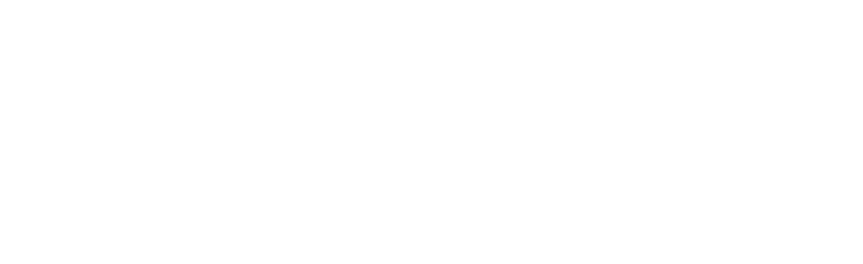
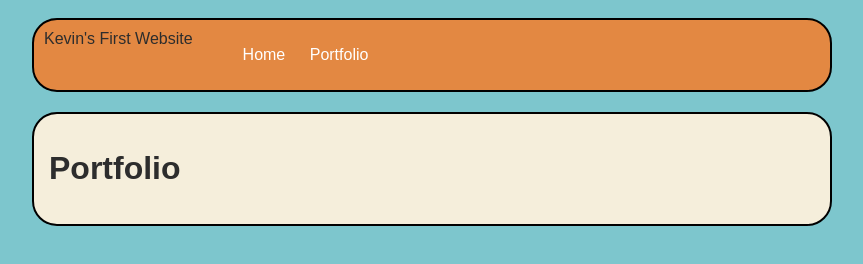
Before and after one commit to kevinklein09/Kevin-Klein.github.io, a plain HTML site: page portfolio.html in a window 1280 px wide. Shown: the whole page, without its empty margins (208-1071 px from the left). Drawn offline with Linux system fonts and the light colour scheme.

Commit message:
first commit

```diff
--- a/portfolio.html
+++ b/portfolio.html
@@ -1,11 +1,112 @@
 <!DOCTYPE HTML>
 <html>
     <head>
+        <title>Kevin Doody Klein</title>
+                    <style type="text/css">
+            body {
+                background: rgb(125, 198, 205);
+                color: rgb(45, 45, 45);
+                padding: 10px;
+                font-family: arial;
+            }
+            #all-contents {
+                max-width: 800px;
+                margin: auto;
+            }
+
+            /* navigation menu */
+            nav {
+                background: rgb(227, 136, 66);
+                margin: 0 auto;
+                margin-bottom: 20px;
+                display: flex;
+                padding: 10px;
+                border: 2px solid rgb(0, 0, 0);
+                border-radius: 25px;
+            }
+            nav h1 {
+                display: flex;
+                align-items: center;
+                color: rgb(255, 255, 255);
+                flex: 1;
+                margin: 0;
+            }
+            nav ul {
+                list-style-image: none;
+            }
+            nav li {
+                display: inline-block;
+                padding: 0 10px;
+            }
+            nav a {
+                text-decoration: none;
+                color: #fff;
+            }
+
+            /* main container area beneath menu */
+            main {
+                background: rgb(245, 238, 219);
+                display: flex;
+                border: 2px solid rgb(0, 0, 0);
+                border-radius: 25px;
+            }
+            .sidebar {
+                margin-right: 25px;
+                padding: 10px;
+            }
+            .sidebar img {
+                width: 200px;
+            }
+            .content {
+                flex: 1;
+                padding: 15px;
+
+            }
+                        /* portfolio styles */
+                        #portfolio {
+                list-style-type: none;
+                padding-left: 0;
+            }
+
+            #portfolio li {
+                background: #fff;
+                padding: 10px;
+                border-radius: 10px;
+                margin-bottom: 10px;
+            }
+
+            #portfolio li:hover {
+                background: #eee;
+            }
+
+            #portfolio a {
+                text-decoration: none;
+                color: #454545;
+            }
+            h2, h3 {
+                margin: 0px;
+            }
+        </style>
     </head>
 
     <body>
       <div id="all-contents">
-
+        <nav>
+            <header>Kevin's First Website</header>
+            <ul>
+                <li><a href="index.html">Home</a>
+                </li>
+                <li><a href="portfolio.html">Portfolio</a>
+                </li>
+            </ul>
+        </nav>
+        <main>
+            <div class="content">
+                <h1>Portfolio</h1>
+                <ul id="portfolio">
+                </ul>
+            </div>
+        </main>
       </div>
     </body>
 </html>
```
